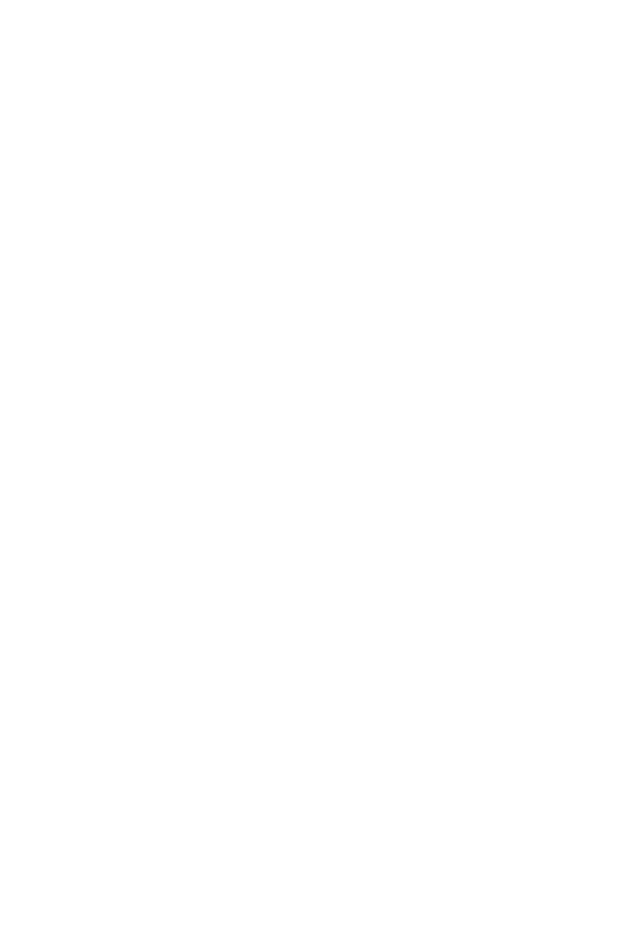
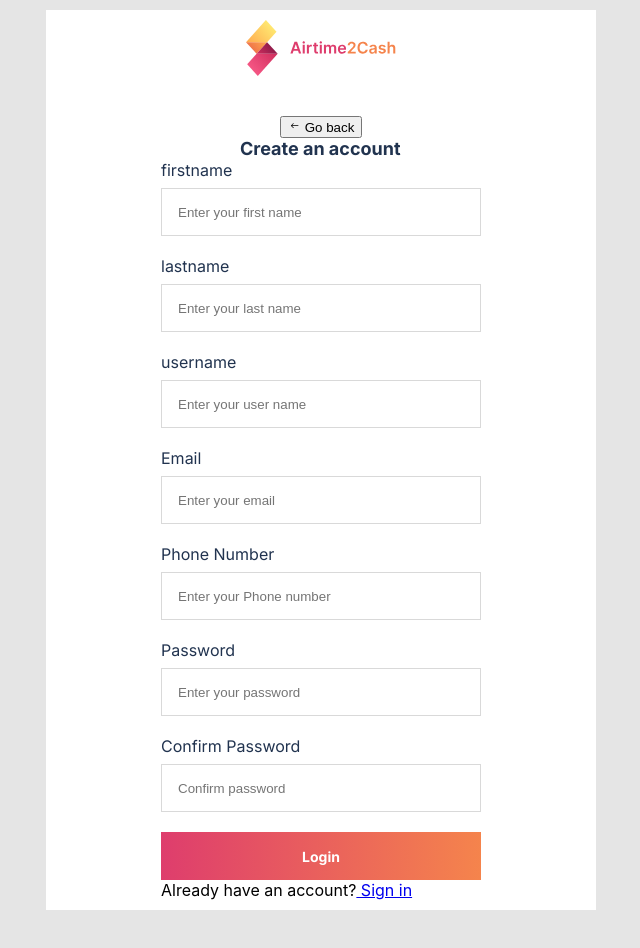
Before and after one commit to AnuOderinlo/airtimeToCash, a React (Create React App) app in the folder frontend/: page /signup in a window 1280 px wide. Before the commit this address had no page. Shown: the top 948 px of the page, without its empty margins (374-1014 px from the left). Before the commit the page ends 800 px from the top, so only its background shows below. Built offline with nearby package versions, Linux system fonts and the light colour scheme.

Commit message:
work-in-progress

```diff
--- a/frontend/src/App.js
+++ b/frontend/src/App.js
@@ -3,6 +3,7 @@ import { BrowserRouter, Routes, Route } from 'react-router-dom';
 import ForgotPassword from './pages/ForgotPassword';
 import EmailVerification from './pages/EmailVerification';
 import ResetPassword from './pages/ResetPassword';
+import { Signup } from './components/Signup/Signup';
 import './App.css';
 
 function App() {
@@ -10,6 +11,7 @@ function App() {
     <BrowserRouter>
       <Routes>
         <Route path="/login" element={<Login />} />
+        <Route path="/signup" element={<Signup />} />
         <Route path='/forgot-password' element={<ForgotPassword />} />
         <Route path='/verification' element={<EmailVerification />} />
         <Route path='/users/change-password/:id' element={<ResetPassword />} />
--- /dev/null
+++ b/frontend/src/components/Signup/Signup.css
@@ -0,0 +1,113 @@
+.signup,
+.signup * {
+        box-sizing: border-box;
+}
+
+
+.signup {
+    position: absolute;
+    width: 100%;
+    height: 80rem;
+    background-color: #E5E5E5;
+}
+
+.signup .signup-card {
+    display: flex;
+    justify-content: center;
+    align-items: center;
+    flex-direction: column;
+    position: absolute;
+    top: 50%;
+    left: 50%;
+    transform: translate(-40%, -70%);
+    padding: 3rem;
+    width: 550px;
+    /* height: max-content; */
+    height: 900px;
+
+    background: #fff;
+}
+
+/* .signup-card-padding {
+    display: flex;
+    flex-direction: column;
+    align-items: flex-start;
+    padding: 0px;
+    gap: 40px;
+    width: 320px;
+    height: 680px;
+} */
+/*
+.signup-box {
+    display: flex;
+    flex-direction: column;
+    align-items: flex-start;
+    padding: 0px;
+}
+ */
+/*
+button{
+    margin-top: -200px;
+    background-color: white;
+    padding: 0.5rem;
+    border-radius: 5px;
+    text-decoration: none;
+    color:antiquewhite;
+    font-size: 0.85rem;
+
+    display: flex;
+    flex-direction: row;
+    justify-content: center;
+    align-items: center;
+    padding: 8px;
+    gap: 8px;
+    width: 87px;
+    height: 32px;
+    background: rgba(0, 0, 0, 0.05);
+    border-radius: 50px;
+    flex: none;
+    order: 0;
+    flex-grow: 0;
+    font-size: .7rem;
+} */
+
+.frame9{
+    width: 162px;
+    height: 22px;
+    font-family: 'Inter';
+    font-style: normal;
+    font-weight: 700;
+    font-size: 18px;
+    line-height: 22px;
+    color: #21334F;
+flex: none;
+    order: 0;
+    flex-grow: 0;
+}
+
+/*
+.sign_container{
+    color: #21334F;
+    width: 189px;
+    height: 15px;
+    font-weight: 400;
+    font-size: 12px;
+    line-height: 15px;
+}
+.sign_in{
+    color: #DE3D6D;
+} */
+/*
+.frame10{
+display: flex;
+flex-direction: column;
+align-items: center;
+padding: 0px;
+gap: 40px;
+border-radius: 6px;
+width: 300px;
+height: 455px;
+flex: none;
+order: 1;
+flex-grow: 0;
+} */
--- /dev/null
+++ b/frontend/src/components/Signup/Signup.jsx
@@ -0,0 +1,166 @@
+import './Signup.css';
+import Logo from '../utils/Logo/Logo';
+import InputField from '../utils/Input/Input';
+import { IoIosArrowRoundBack } from 'react-icons/io';
+import { ToastContainer, toast } from 'react-toastify';
+import 'react-toastify/dist/ReactToastify.css';
+import SubmitButton from "../utils/SubmitButton/SubmitButton";
+import axios from 'axios';
+import { useState } from 'react';
+
+
+export const Signup = ({
+    ...props
+}) => {
+    const [user, setUser] = useState({
+        firstname: "",
+        lastname: "",
+        username: "",
+        email: "",
+        phoneNumber: "",
+        password: "",
+        confirmpassword: ""
+    })
+    const handleChange = (e) => {
+        setUser({ ...user, [e.target.name]: e.target.value })
+        console.log(user);
+    }
+    const handleSubmit = async (e) => {
+        e.preventDefault();
+        if (user.firstname === "" || user.lastname === "" || user.username === "" || user.email === "" || user.phoneNumber === "" || user.password === "" || user.confirm_password === "") {
+            toast.error("All fields are required", {
+                position: "top-center",
+            });
+        }
+        try {
+            const res = await axios.post('http://localhost:4000/users/users', {
+                firstname: user.firstname,
+                lastname: user.lastname,
+                username: user.username,
+                email: user.email,
+                phoneNumber: user.phoneNumber,
+                password: user.password,
+                confirm_password: user.confirm_password
+            });
+            console.log("RESPONSE", res);
+            toast.success("User created successfully", {
+                position: "top-center",
+            });
+
+
+        } catch (error) {
+            toast.error("All fields are required", {
+                position: "top-center",
+            });
+        }
+
+    }
+
+    return (
+
+        <div className="signup">
+            <div className="signup-card">
+                    <div className="logo-heading">
+                        <center>  <Logo /> </center>
+
+                    </div>
+                    <button href='/' className=''>
+                        <IoIosArrowRoundBack /> Go back
+                    </button>
+
+                    <div className=" frame9">
+                        <ToastContainer />
+                        <span>Create an account</span>
+                    </div>
+
+                    <div className="frame10">
+                        <form onSubmit={handleSubmit}>
+                            <div className="">
+                                <InputField
+                                name="firstname"
+                                type="text"
+                                class="input"
+                                label="firstname"
+                                value={user.firstname} change={handleChange}
+                                    pattern="^[A-Za-z0-9]{3,16}$"
+                                    placeholder="Enter your first name" />
+                            </div>
+                            <div className="">
+                                <InputField
+                                name="lastname"
+                                type="text"
+                                class="input"
+                                label="lastname"
+                                    value={user.lastname}
+                                    change={handleChange}
+                                    pattern="^[A-Za-z0-9]{3,16}$"
+                                    placeholder="Enter your last name" />
+                            </div>
+                            <div className="">
+                                <InputField
+                                name="username"
+                                type="text"
+                                class="input"
+                                label="username"
+                                    value={user.username}
+                                    change={handleChange}
+                                    placeholder="Enter your user name" />
+                            </div>
+                            <div className="">
+                                <InputField
+                                name="email"
+                                type="email"
+                                class="input"
+                                label="Email"
+                                    value={user.email}
+                                    change={handleChange}
+                                    placeholder="Enter your email" />
+                            </div>
+                            <div className="">
+                                <InputField
+                                name="phoneNumber"
+                                type="text"
+                                class="input"
+                                label="Phone Number"
+                                    value={user.phoneNumber}
+                                    change={handleChange}
+                                    placeholder="Enter your Phone number" />
+                            </div>
+                            <div className="">
+                                <InputField
+                                name="password"
+                                type="password"
+                                class="input"
+                                label="Password"
+                                    value={user.password}
+                                     change={handleChange}
+                                    placeholder="Enter your password" />
+                            </div>
+                            <div className="">
+                                <InputField
+                                name="confirm_password"
+                                type="password"
+                                class="input"
+                                label="Confirm Password"
+                                    value={user.confirm_password}
+                                    change={handleChange}
+                                    placeholder="Confirm password" />
+                            </div>
+
+                            <div className="">
+                                <SubmitButton text="Login" onClick={handleSubmit} />
+                            </div>
+                                {/* <button type='submit'>Signup</button> */}
+
+                        </form>
+                        <div className='sign_container'>
+                            Already have an account?<a href='/' className='sign_in'> Sign in</a>
+                        </div>
+                    </div>
+
+
+                </div>
+        </div>
+
+    )
+}
```
